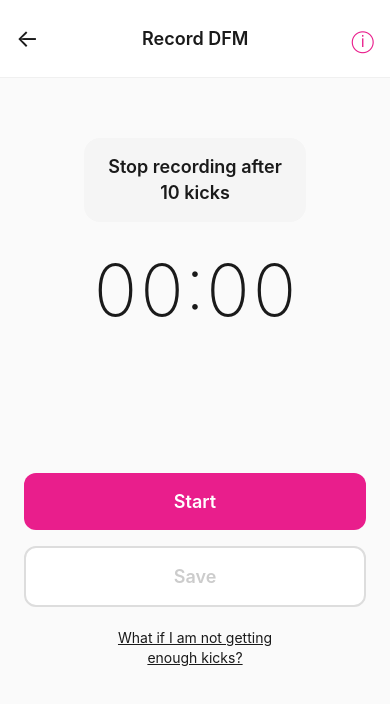
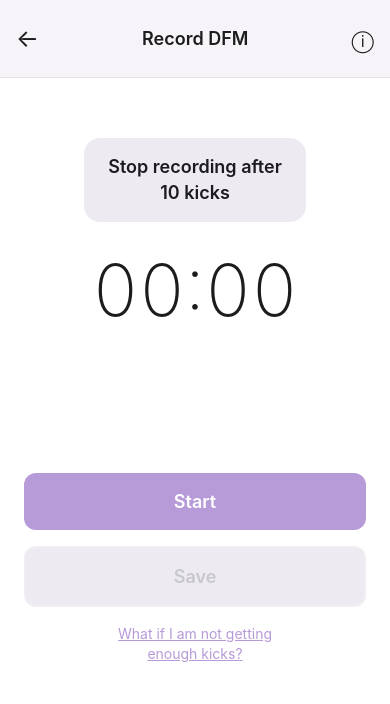
Before and after one commit to samar-703/oni-assignment, a React Native app: screen /Counter in a window 390 px wide. Shown: the top 704 px of the page. Built offline with nearby package versions, Linux system fonts and the light colour scheme.

Commit message:
fixed colour pallete

```diff
--- a/src/components/ArticleCard.tsx
+++ b/src/components/ArticleCard.tsx
@@ -1,21 +1,36 @@
 import React from "react";
 import { View, Text, StyleSheet, Image } from "react-native";
+import { useThemeColors } from "../utils/colors";
 
 export default function ArticleCard() {
+  const colors = useThemeColors();
+
   return (
-    <View style={styles.container}>
+    <View style={[styles.container, { backgroundColor: colors.surface }]}>
       <View style={styles.imageContainer}>
-        <View style={styles.imagePlaceholder}>
+        <View
+          style={[
+            styles.imagePlaceholder,
+            { backgroundColor: colors.surfaceSecondary },
+          ]}
+        >
           <Text style={styles.placeholderEmoji}>🤰</Text>
         </View>
       </View>
       <View style={styles.content}>
-        <Text style={styles.title}>Article</Text>
-        <Text style={styles.description} numberOfLines={2}>
+        <Text style={[styles.title, { color: colors.textSecondary }]}>
+          Article
+        </Text>
+        <Text
+          style={[styles.description, { color: colors.text }]}
+          numberOfLines={2}
+        >
           Importance of daily fetal movement counting in pregnancy
         </Text>
         <View style={styles.footer}>
-          <Text style={styles.readTime}>5 min read</Text>
+          <Text style={[styles.readTime, { color: colors.textTertiary }]}>
+            5 min read
+          </Text>
           <View style={styles.bookmark}>
             <Text style={styles.bookmarkIcon}>🔖</Text>
           </View>
@@ -28,7 +43,6 @@ export default function ArticleCard() {
 const styles = StyleSheet.create({
   container: {
     flexDirection: "row",
-    backgroundColor: "#fff",
     borderRadius: 12,
     marginHorizontal: 16,
     marginVertical: 12,
@@ -46,7 +60,6 @@ const styles = StyleSheet.create({
     width: 80,
     height: 80,
     borderRadius: 8,
-    backgroundColor: "#FFF0F5",
     justifyContent: "center",
     alignItems: "center",
   },
@@ -59,7 +72,6 @@ const styles = StyleSheet.create({
   },
   title: {
     fontSize: 12,
-    color: "#E91E8C",
     fontWeight: "600",
     textTransform: "uppercase",
     letterSpacing: 0.5,
@@ -67,7 +79,6 @@ const styles = StyleSheet.create({
   description: {
     fontSize: 14,
     fontWeight: "600",
-    color: "#1a1a1a",
     lineHeight: 20,
     marginVertical: 4,
   },
@@ -78,7 +89,6 @@ const styles = StyleSheet.create({
   },
   readTime: {
     fontSize: 12,
-    color: "#888",
   },
   bookmark: {
     padding: 4,
--- a/src/components/EmptyState.tsx
+++ b/src/components/EmptyState.tsx
@@ -1,12 +1,15 @@
 import React from "react";
 import { View, Text, StyleSheet } from "react-native";
+import { useThemeColors } from "../utils/colors";
 
 export default function EmptyState() {
+  const colors = useThemeColors();
+
   return (
     <View style={styles.container}>
       <Text style={styles.emoji}>📋</Text>
-      <Text style={styles.title}>No records yet</Text>
-      <Text style={styles.subtitle}>
+      <Text style={[styles.title, { color: colors.text }]}>No records yet</Text>
+      <Text style={[styles.subtitle, { color: colors.textTertiary }]}>
         Start tracking fetal movements to see your records here
       </Text>
     </View>
@@ -28,12 +31,10 @@ const styles = StyleSheet.create({
   title: {
     fontSize: 18,
     fontWeight: "600",
-    color: "#1a1a1a",
     marginBottom: 8,
   },
   subtitle: {
     fontSize: 14,
-    color: "#888",
     textAlign: "center",
     lineHeight: 20,
   },
--- a/src/components/InfoModal.tsx
+++ b/src/components/InfoModal.tsx
@@ -1,5 +1,13 @@
 import React from "react";
-import { View, Text, StyleSheet, TouchableOpacity, Modal } from "react-native";
+import {
+  View,
+  Text,
+  StyleSheet,
+  TouchableOpacity,
+  Modal,
+  useColorScheme,
+} from "react-native";
+import { useThemeColors } from "../utils/colors";
 
 interface InfoModalProps {
   visible: boolean;
@@ -40,6 +48,8 @@ const INFO_STEPS = [
 ];
 
 export default function InfoModal({ visible, onClose }: InfoModalProps) {
+  const colors = useThemeColors();
+
   return (
     <Modal
       visible={visible}
@@ -47,22 +57,40 @@ export default function InfoModal({ visible, onClose }: InfoModalProps) {
       transparent={true}
       onRequestClose={onClose}
     >
-      <View style={styles.overlay}>
-        <View style={styles.sheet}>
+      <View style={[styles.overlay, { backgroundColor: colors.overlay }]}>
+        <View style={[styles.sheet, { backgroundColor: colors.surface }]}>
           <View style={styles.header}>
             <View style={styles.titleRow}>
-              <Text style={styles.icon}>☰</Text>
-              <Text style={styles.title}>Steps to count fetal kicks</Text>
+              <Text style={[styles.icon, { color: colors.text }]}>☰</Text>
+              <Text style={[styles.title, { color: colors.text }]}>
+                Steps to count fetal kicks
+              </Text>
             </View>
-            <TouchableOpacity onPress={onClose} style={styles.closeButton}>
-              <Text style={styles.closeText}>✕</Text>
+            <TouchableOpacity
+              onPress={onClose}
+              style={[
+                styles.closeButton,
+                { backgroundColor: colors.surfaceSecondary },
+              ]}
+            >
+              <Text style={[styles.closeText, { color: colors.textSecondary }]}>
+                ✕
+              </Text>
             </TouchableOpacity>
           </View>
           <View style={styles.content}>
             {INFO_STEPS.map((step, index) => (
-              <View key={index} style={styles.stepCard}>
-                <Text style={styles.stepNumber}>{index + 1}.</Text>
-                <Text style={styles.stepText}>
+              <View
+                key={index}
+                style={[
+                  styles.stepCard,
+                  { backgroundColor: colors.surfaceSecondary },
+                ]}
+              >
+                <Text style={[styles.stepNumber, { color: colors.text }]}>
+                  {index + 1}.
+                </Text>
+                <Text style={[styles.stepText, { color: colors.text }]}>
                   {step.text}
                   <Text style={styles.boldText}>{step.bold}</Text>
                   {step.rest}
@@ -86,13 +114,11 @@ export default function InfoModal({ visible, onClose }: InfoModalProps) {
 const styles = StyleSheet.create({
   overlay: {
     flex: 1,
-    backgroundColor: "rgba(0, 0, 0, 0.5)",
     justifyContent: "center",
     alignItems: "center",
     padding: 20,
   },
   sheet: {
-    backgroundColor: "#fff",
     borderRadius: 16,
     width: "100%",
   },
@@ -112,24 +138,20 @@ const styles = StyleSheet.create({
   icon: {
     fontSize: 18,
     marginRight: 10,
-    color: "#1a1a1a",
   },
   title: {
     fontSize: 17,
     fontWeight: "700",
-    color: "#1a1a1a",
   },
   closeButton: {
     width: 28,
     height: 28,
     borderRadius: 14,
-    backgroundColor: "#f0f0f0",
     justifyContent: "center",
     alignItems: "center",
   },
   closeText: {
     fontSize: 14,
-    color: "#666",
     fontWeight: "500",
   },
   content: {
@@ -138,14 +160,12 @@ const styles = StyleSheet.create({
   },
   stepCard: {
     flexDirection: "row",
-    backgroundColor: "#f5f5f5",
     borderRadius: 8,
     padding: 14,
     marginBottom: 8,
   },
   stepNumber: {
     fontSize: 15,
-    color: "#1a1a1a",
     fontWeight: "400",
     marginRight: 8,
     minWidth: 20,
@@ -153,7 +173,6 @@ const styles = StyleSheet.create({
   stepText: {
     flex: 1,
     fontSize: 14,
-    color: "#1a1a1a",
     lineHeight: 20,
   },
   boldText: {
--- a/src/components/SessionItem.tsx
+++ b/src/components/SessionItem.tsx
@@ -2,16 +2,26 @@ import React from "react";
 import { View, Text, StyleSheet } from "react-native";
 import { DFMSession } from "../types";
 import { formatDateForList, formatDurationMins } from "../utils/formatters";
+import { useThemeColors } from "../utils/colors";
 
 interface SessionItemProps {
   session: DFMSession;
 }
 
 export default function SessionItem({ session }: SessionItemProps) {
+  const colors = useThemeColors();
+
   return (
-    <View style={styles.container}>
-      <Text style={styles.date}>{formatDateForList(session.timestamp)}</Text>
-      <Text style={styles.duration}>
+    <View
+      style={[
+        styles.container,
+        { backgroundColor: colors.surface, borderBottomColor: colors.border },
+      ]}
+    >
+      <Text style={[styles.date, { color: colors.text }]}>
+        {formatDateForList(session.timestamp)}
+      </Text>
+      <Text style={[styles.duration, { color: colors.textSecondary }]}>
         {formatDurationMins(session.durationSeconds)}
       </Text>
     </View>
@@ -23,19 +33,15 @@ const styles = StyleSheet.create({
     flexDirection: "row",
     alignItems: "center",
     justifyContent: "space-between",
-    backgroundColor: "#fff",
     paddingVertical: 16,
     paddingHorizontal: 16,
     borderBottomWidth: 1,
-    borderBottomColor: "#f0f0f0",
   },
   date: {
     fontSize: 15,
     fontWeight: "500",
-    color: "#1a1a1a",
   },
   duration: {
     fontSize: 15,
-    color: "#666",
   },
 });
--- a/src/screens/CounterScreen.tsx
+++ b/src/screens/CounterScreen.tsx
@@ -6,6 +6,7 @@ import {
   TouchableOpacity,
   StatusBar,
   Alert,
+  useColorScheme,
 } from "react-native";
 import { SafeAreaView } from "react-native-safe-area-context";
 import { NativeStackNavigationProp } from "@react-navigation/native-stack";
@@ -13,12 +14,15 @@ import { RootStackParamList } from "../types";
 import { saveSession, generateId } from "../storage/sessions";
 import { formatTime } from "../utils/formatters";
 import InfoModal from "../components/InfoModal";
+import { useThemeColors } from "../utils/colors";
 
 type CounterScreenProps = {
   navigation: NativeStackNavigationProp<RootStackParamList, "Counter">;
 };
 
 export default function CounterScreen({ navigation }: CounterScreenProps) {
+  const colors = useThemeColors();
+  const isDark = useColorScheme() === "dark";
   const [seconds, setSeconds] = useState(0);
   const [isRunning, setIsRunning] = useState(false);
   const [showInfo, setShowInfo] = useState(false);
@@ -84,43 +88,78 @@ export default function CounterScreen({ navigation }: CounterScreenProps) {
   }
 
   return (
-    <SafeAreaView style={styles.safeArea}>
-      <StatusBar barStyle="dark-content" backgroundColor="#fff" />
-      <View style={styles.container}>
-        <View style={styles.header}>
+    <SafeAreaView
+      style={[styles.safeArea, { backgroundColor: colors.surface }]}
+    >
+      <StatusBar
+        barStyle={isDark ? "light-content" : "dark-content"}
+        backgroundColor={colors.surface}
+      />
+      <View style={[styles.container, { backgroundColor: colors.background }]}>
+        <View
+          style={[
+            styles.header,
+            {
+              backgroundColor: colors.surface,
+              borderBottomColor: colors.border,
+            },
+          ]}
+        >
           <TouchableOpacity onPress={handleBack} style={styles.backButton}>
-            <Text style={styles.backText}>←</Text>
+            <Text style={[styles.backText, { color: colors.text }]}>←</Text>
           </TouchableOpacity>
-          <Text style={styles.headerTitle}>Record DFM</Text>
+          <Text style={[styles.headerTitle, { color: colors.text }]}>
+            Record DFM
+          </Text>
           <TouchableOpacity
             onPress={() => setShowInfo(true)}
             style={styles.infoButton}
           >
-            <Text style={styles.infoText}>ⓘ</Text>
+            <Text style={[styles.infoText, { color: colors.text }]}>ⓘ</Text>
           </TouchableOpacity>
         </View>
 
         <View style={styles.content}>
-          <View style={styles.instructionContainer}>
-            <Text style={styles.instructionText}>
+          <View
+            style={[
+              styles.instructionContainer,
+              { backgroundColor: colors.surfaceSecondary },
+            ]}
+          >
+            <Text style={[styles.instructionText, { color: colors.text }]}>
               Stop recording after{"\n"}10 kicks
             </Text>
           </View>
 
           <View style={styles.timerContainer}>
-            <Text style={styles.timer}>{formatTime(seconds)}</Text>
+            <Text style={[styles.timer, { color: colors.text }]}>
+              {formatTime(seconds)}
+            </Text>
           </View>
 
           <View style={styles.buttonContainer}>
             <TouchableOpacity
               style={[
                 styles.controlButton,
-                isRunning ? styles.stopButton : styles.startButton,
+                {
+                  backgroundColor: isRunning
+                    ? colors.buttonSecondary
+                    : colors.accent,
+                },
               ]}
               onPress={handleStartStop}
               activeOpacity={0.8}
             >
-              <Text style={styles.controlButtonText}>
+              <Text
+                style={[
+                  styles.controlButtonText,
+                  {
+                    color: isRunning
+                      ? colors.buttonSecondaryText
+                      : colors.accentText,
+                  },
+                ]}
+              >
                 {isRunning ? "Stop" : "Start"}
               </Text>
             </TouchableOpacity>
@@ -128,7 +167,12 @@ export default function CounterScreen({ navigation }: CounterScreenProps) {
             <TouchableOpacity
               style={[
                 styles.saveButton,
-                seconds === 0 && styles.saveButtonDisabled,
+                {
+                  backgroundColor:
+                    seconds === 0 ? colors.surfaceSecondary : colors.surface,
+                  borderColor:
+                    seconds === 0 ? colors.borderLight : colors.accent,
+                },
               ]}
               onPress={handleSave}
               activeOpacity={0.8}
@@ -137,14 +181,16 @@ export default function CounterScreen({ navigation }: CounterScreenProps) {
               <Text
                 style={[
                   styles.saveButtonText,
-                  seconds === 0 && styles.saveButtonTextDisabled,
+                  {
+                    color: seconds === 0 ? colors.textDisabled : colors.accent,
+                  },
                 ]}
               >
                 Save
               </Text>
             </TouchableOpacity>
 
-            <Text style={styles.helpLink}>
+            <Text style={[styles.helpLink, { color: colors.accent }]}>
               What if I am not getting{"\n"}enough kicks?
             </Text>
           </View>
@@ -159,21 +205,17 @@ export default function CounterScreen({ navigation }: CounterScreenProps) {
 const styles = StyleSheet.create({
   safeArea: {
     flex: 1,
-    backgroundColor: "#fff",
   },
   container: {
     flex: 1,
-    backgroundColor: "#fafafa",
   },
   header: {
     flexDirection: "row",
     alignItems: "center",
     justifyContent: "space-between",
-    backgroundColor: "#fff",
     paddingHorizontal: 16,
     paddingVertical: 16,
     borderBottomWidth: 1,
-    borderBottomColor: "#f0f0f0",
   },
   backButton: {
     padding: 8,
@@ -181,12 +223,10 @@ const styles = StyleSheet.create({
   },
   backText: {
     fontSize: 24,
-    color: "#1a1a1a",
   },
   headerTitle: {
     fontSize: 18,
     fontWeight: "600",
-    color: "#1a1a1a",
   },
   infoButton: {
     padding: 8,
@@ -194,7 +234,6 @@ const styles = StyleSheet.create({
   },
   infoText: {
     fontSize: 22,
-    color: "#E91E8C",
   },
   content: {
     flex: 1,
@@ -204,7 +243,6 @@ const styles = StyleSheet.create({
     paddingTop: 60,
   },
   instructionContainer: {
-    backgroundColor: "#f5f5f5",
     paddingVertical: 16,
     paddingHorizontal: 24,
     borderRadius: 16,
@@ -213,7 +251,6 @@ const styles = StyleSheet.create({
   instructionText: {
     fontSize: 18,
     fontWeight: "600",
-    color: "#1a1a1a",
     textAlign: "center",
     lineHeight: 26,
   },
@@ -221,15 +258,9 @@ const styles = StyleSheet.create({
     alignItems: "center",
     marginBottom: 70,
   },
-  timerLabel: {
-    fontSize: 16,
-    color: "#888",
-    marginBottom: 8,
-  },
   timer: {
     fontSize: 72,
     fontWeight: "200",
-    color: "#1a1a1a",
     fontVariant: ["tabular-nums"],
   },
   buttonContainer: {
@@ -242,42 +273,25 @@ const styles = StyleSheet.create({
     borderRadius: 12,
     alignItems: "center",
   },
-  startButton: {
-    backgroundColor: "#E91E8C",
-  },
-  stopButton: {
-    backgroundColor: "#FF6B6B",
-  },
   controlButtonText: {
-    color: "#fff",
     fontSize: 18,
     fontWeight: "600",
   },
   saveButton: {
-    backgroundColor: "#fff",
     paddingVertical: 18,
     borderRadius: 12,
     alignItems: "center",
     borderWidth: 2,
-    borderColor: "#E91E8C",
-  },
-  saveButtonDisabled: {
-    borderColor: "#ddd",
   },
   saveButtonText: {
-    color: "#E91E8C",
     fontSize: 18,
     fontWeight: "600",
   },
-  saveButtonTextDisabled: {
-    color: "#ccc",
-  },
   helpLink: {
     fontSize: 14,
-    color: "#1a1a1a",
     textAlign: "center",
     textDecorationLine: "underline",
-    marginTop: 5,
+    marginTop: 1,
     lineHeight: 20,
   },
 });
--- a/src/screens/HomeScreen.tsx
+++ b/src/screens/HomeScreen.tsx
@@ -6,12 +6,14 @@ import {
   TouchableOpacity,
   FlatList,
   StatusBar,
+  useColorScheme,
 } from "react-native";
 import { SafeAreaView } from "react-native-safe-area-context";
 import { useFocusEffect } from "@react-navigation/native";
 import { NativeStackNavigationProp } from "@react-navigation/native-stack";
 import { RootStackParamList, DFMSession } from "../types";
 import { getSessions } from "../storage/sessions";
+import { useThemeColors } from "../utils/colors";
 import ArticleCard from "../components/ArticleCard";
 import SessionItem from "../components/SessionItem";
 import EmptyState from "../components/EmptyState";
@@ -23,6 +25,8 @@ type HomeScreenProps = {
 export default function HomeScreen({ navigation }: HomeScreenProps) {
   const [sessions, setSessions] = useState<DFMSession[]>([]);
   const [loading, setLoading] = useState(true);
+  const colors = useThemeColors();
+  const isDark = useColorScheme() === "dark";
 
   useFocusEffect(
     useCallback(() => {
@@ -42,11 +46,31 @@ export default function HomeScreen({ navigation }: HomeScreenProps) {
   }
 
   return (
-    <SafeAreaView style={styles.safeArea}>
-      <StatusBar barStyle="dark-content" backgroundColor="#fff" />
-      <View style={styles.container}>
-        <View style={styles.header}>
-          <Text style={styles.headerTitle}>DFM (Kick counter)</Text>
+    <SafeAreaView
+      style={[styles.safeArea, { backgroundColor: colors.background }]}
+    >
+      <StatusBar
+        barStyle={isDark ? "light-content" : "dark-content"}
+        backgroundColor={colors.background}
+      />
+      <View
+        style={[
+          styles.container,
+          { backgroundColor: colors.backgroundSecondary },
+        ]}
+      >
+        <View
+          style={[
+            styles.header,
+            {
+              backgroundColor: colors.background,
+              borderBottomColor: colors.borderLight,
+            },
+          ]}
+        >
+          <Text style={[styles.headerTitle, { color: colors.text }]}>
+            DFM (Kick counter)
+          </Text>
         </View>
 
         <FlatList
@@ -57,16 +81,26 @@ export default function HomeScreen({ navigation }: HomeScreenProps) {
             <>
               <ArticleCard />
               <TouchableOpacity
-                style={styles.recordButton}
+                style={[
+                  styles.recordButton,
+                  { backgroundColor: colors.accent },
+                ]}
                 onPress={handleStartTracking}
                 activeOpacity={0.8}
               >
-                <Text style={styles.recordButtonText}>
+                <Text
+                  style={[
+                    styles.recordButtonText,
+                    { color: colors.accentText },
+                  ]}
+                >
                   Record fetal movement
                 </Text>
               </TouchableOpacity>
               {sessions.length > 0 && (
-                <Text style={styles.sectionTitle}>Past records</Text>
+                <Text style={[styles.sectionTitle, { color: colors.text }]}>
+                  Past records
+                </Text>
               )}
             </>
           }
@@ -82,30 +116,24 @@ export default function HomeScreen({ navigation }: HomeScreenProps) {
 const styles = StyleSheet.create({
   safeArea: {
     flex: 1,
-    backgroundColor: "#fff",
   },
   container: {
     flex: 1,
-    backgroundColor: "#fafafa",
   },
   header: {
-    backgroundColor: "#fff",
     paddingHorizontal: 16,
     paddingVertical: 16,
     borderBottomWidth: 1,
-    borderBottomColor: "#f0f0f0",
     alignItems: "center",
   },
   headerTitle: {
     fontSize: 24,
     fontWeight: "700",
-    color: "#1a1a1a",
   },
   listContent: {
     flexGrow: 1,
   },
   recordButton: {
-    backgroundColor: "#E91E8C",
     marginHorizontal: 16,
     marginVertical: 16,
     paddingVertical: 16,
@@ -113,14 +141,12 @@ const styles = StyleSheet.create({
     alignItems: "center",
   },
   recordButtonText: {
-    color: "#fff",
     fontSize: 16,
     fontWeight: "600",
   },
   sectionTitle: {
     fontSize: 18,
     fontWeight: "600",
-    color: "#1a1a1a",
     marginHorizontal: 16,
     marginTop: 8,
     marginBottom: 12,
--- /dev/null
+++ b/src/utils/colors.ts
@@ -0,0 +1,51 @@
+import { useColorScheme } from "react-native";
+
+export const colors = {
+  light: {
+    background: "#FFFFFF",
+    backgroundSecondary: "#FAFAFA",
+    surface: "#F6F4F8",
+    surfaceSecondary: "#EEEAF2",
+    text: "#1C1C1E",
+    textSecondary: "#6E6E73",
+    textTertiary: "#8E8E93",
+    textDisabled: "#C7C7CC",
+    border: "#E2E2E7",
+    borderLight: "#F0EEF2",
+    accent: "#B79AD8",
+    accentLight: "#D4C4E8",
+    accentText: "#FFFFFF",
+    buttonSecondary: "#E8E0F0",
+    buttonSecondaryText: "#8B6BAE",
+    buttonDisabledBg: "#F0EEF2",
+    buttonDisabledBorder: "#E2E2E7",
+    overlay: "rgba(0, 0, 0, 0.5)",
+  },
+  dark: {
+    background: "#0F0F12",
+    backgroundSecondary: "#141418",
+    surface: "#1C1C20",
+    surfaceSecondary: "#26262A",
+    text: "#FFFFFF",
+    textSecondary: "#A1A1AA",
+    textTertiary: "#71717A",
+    textDisabled: "#52525B",
+    border: "#2A2A2E",
+    borderLight: "#3A3A3E",
+    accent: "#B79AD8",
+    accentLight: "#9B7BC0",
+    accentText: "#0F0F12",
+    buttonSecondary: "#3A3046",
+    buttonSecondaryText: "#C9B5E0",
+    buttonDisabledBg: "#26262A",
+    buttonDisabledBorder: "#3A3A3E",
+    overlay: "rgba(0, 0, 0, 0.7)",
+  },
+};
+
+export type ThemeColors = typeof colors.light;
+
+export function useThemeColors(): ThemeColors {
+  const scheme = useColorScheme();
+  return scheme === "dark" ? colors.dark : colors.light;
+}
```
